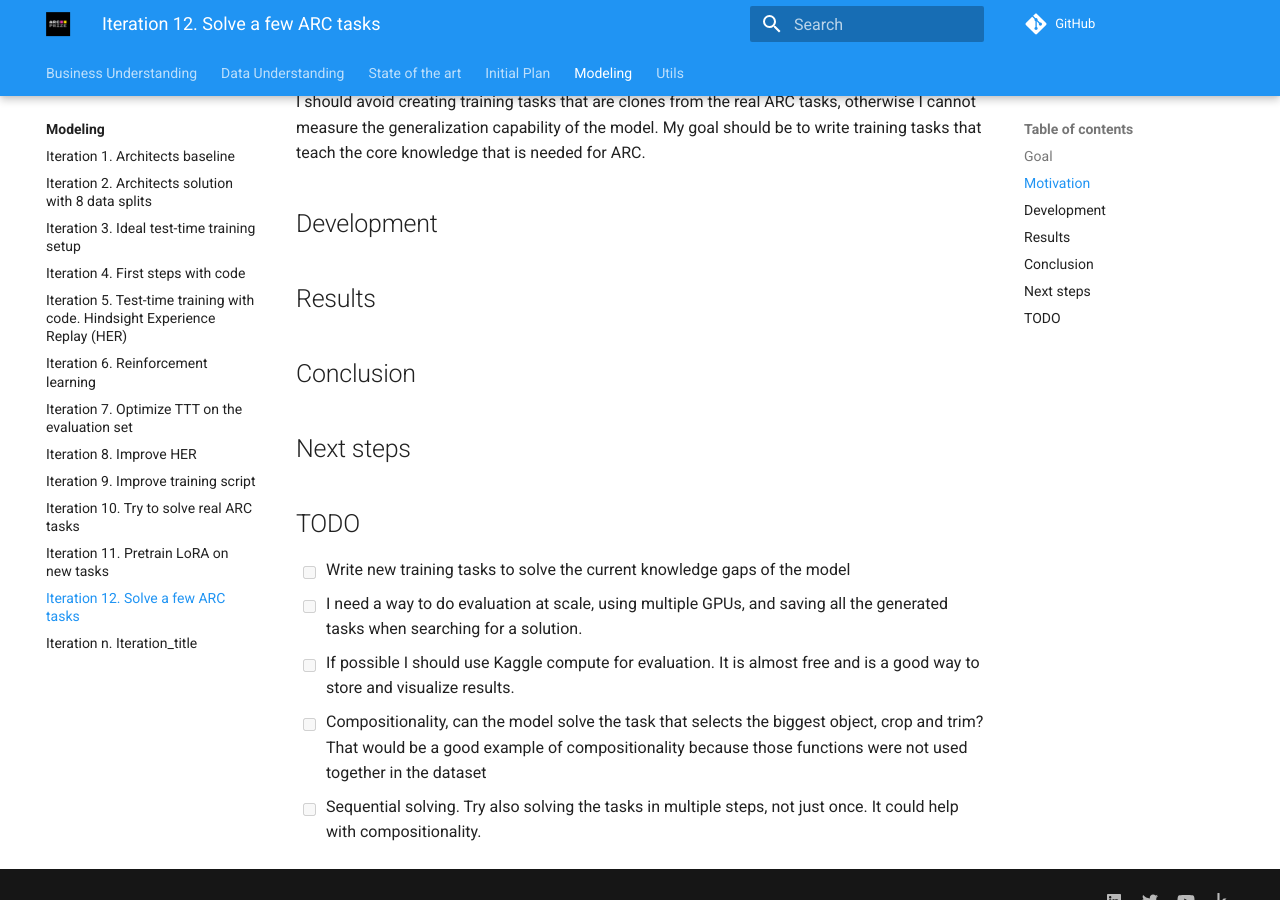
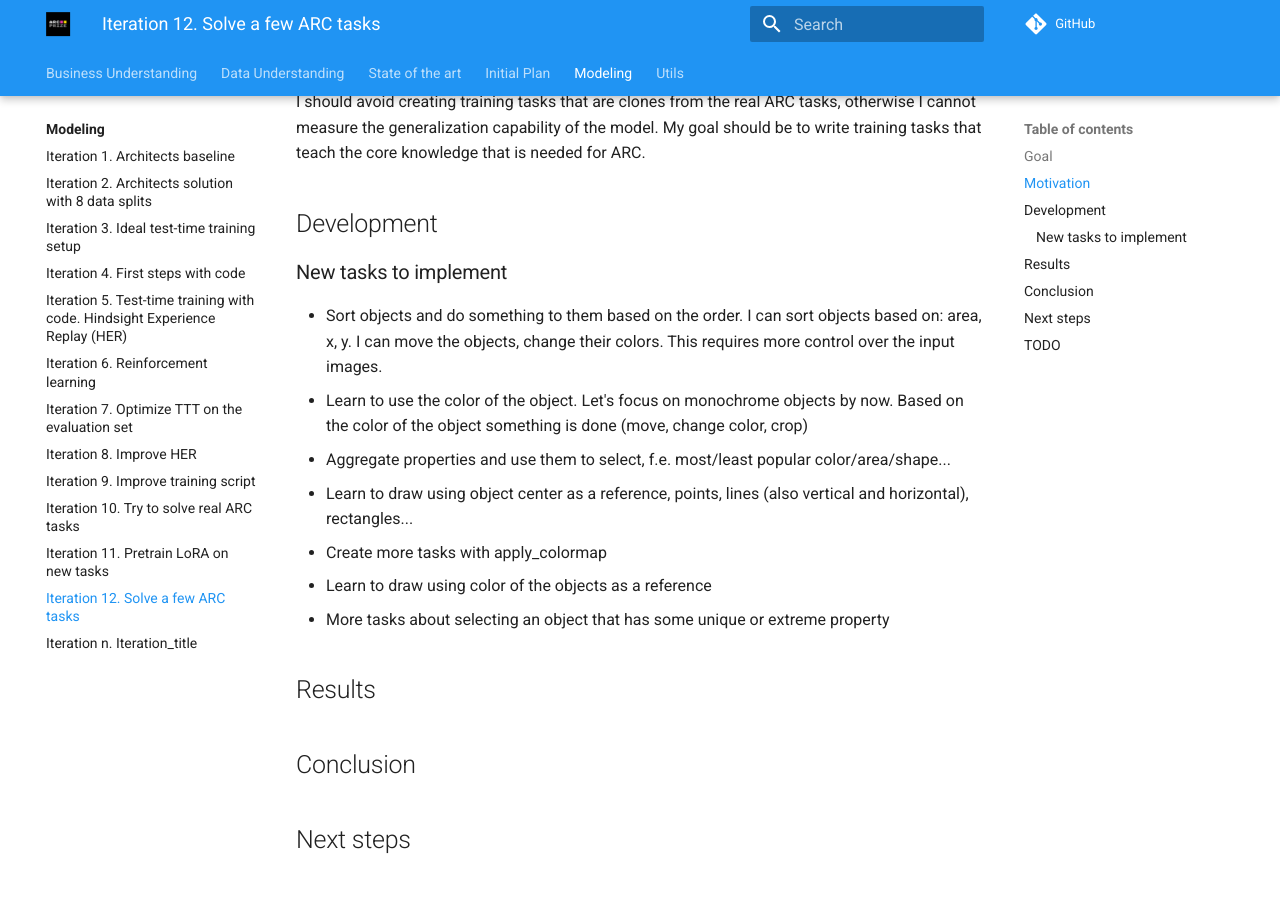
Before and after one commit to ironbar/arc25, an MkDocs documentation site: the page built from docs/modeling/Iteration_12_solve_a_few_arc_tasks.md, in a window 1280 px wide and 900 px high, scrolled down 490 px. Built offline with MkDocs 1.6.1 and Material for MkDocs 9.7.7, drawn with Linux system fonts in a browser that asks for light colours; comment, search, counter and statistics services are not loaded.

Commit message:
defined the training tasks that I need to implement

```diff
--- a/docs/modeling/Iteration_12_solve_a_few_arc_tasks.md
+++ b/docs/modeling/Iteration_12_solve_a_few_arc_tasks.md
@@ -27,6 +27,16 @@ teach the core knowledge that is needed for ARC.
 
 ## Development
 
+### New tasks to implement
+
+- Sort objects and do something to them based on the order. I can sort objects based on: area, x, y. I can move the objects, change their colors. This requires more control over the input images.
+- Learn to use the color of the object. Let's focus on monochrome objects by now. Based on the color of the object something is done (move, change color, crop)
+- Aggregate properties and use them to select, f.e. most/least popular color/area/shape...
+- Learn to draw using object center as a reference, points, lines (also vertical and horizontal), rectangles...
+- Create more tasks with apply_colormap
+- Learn to draw using color of the objects as a reference
+- More tasks about selecting an object that has some unique or extreme property
+
 ## Results
 
 ## Conclusion
```
